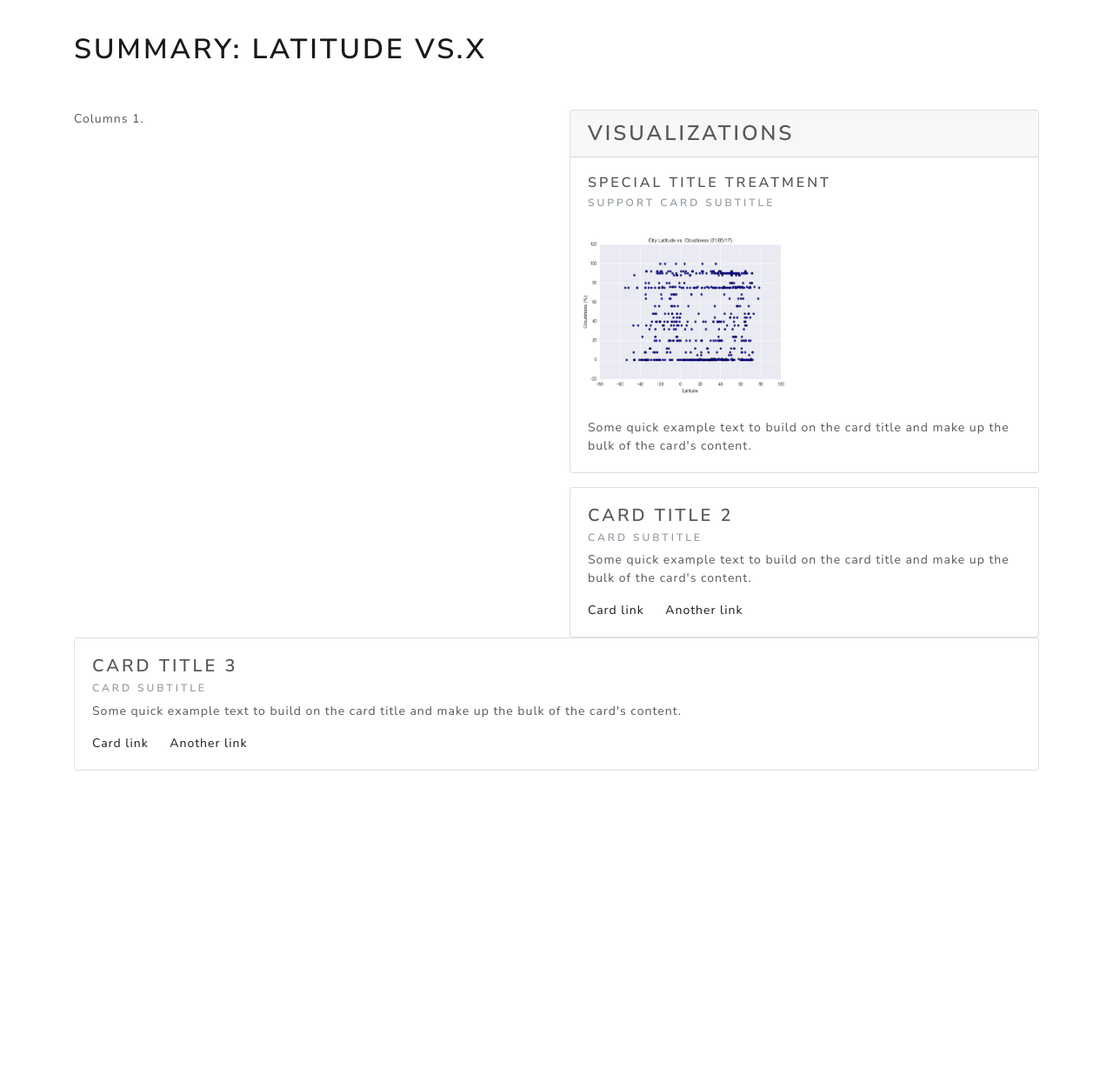
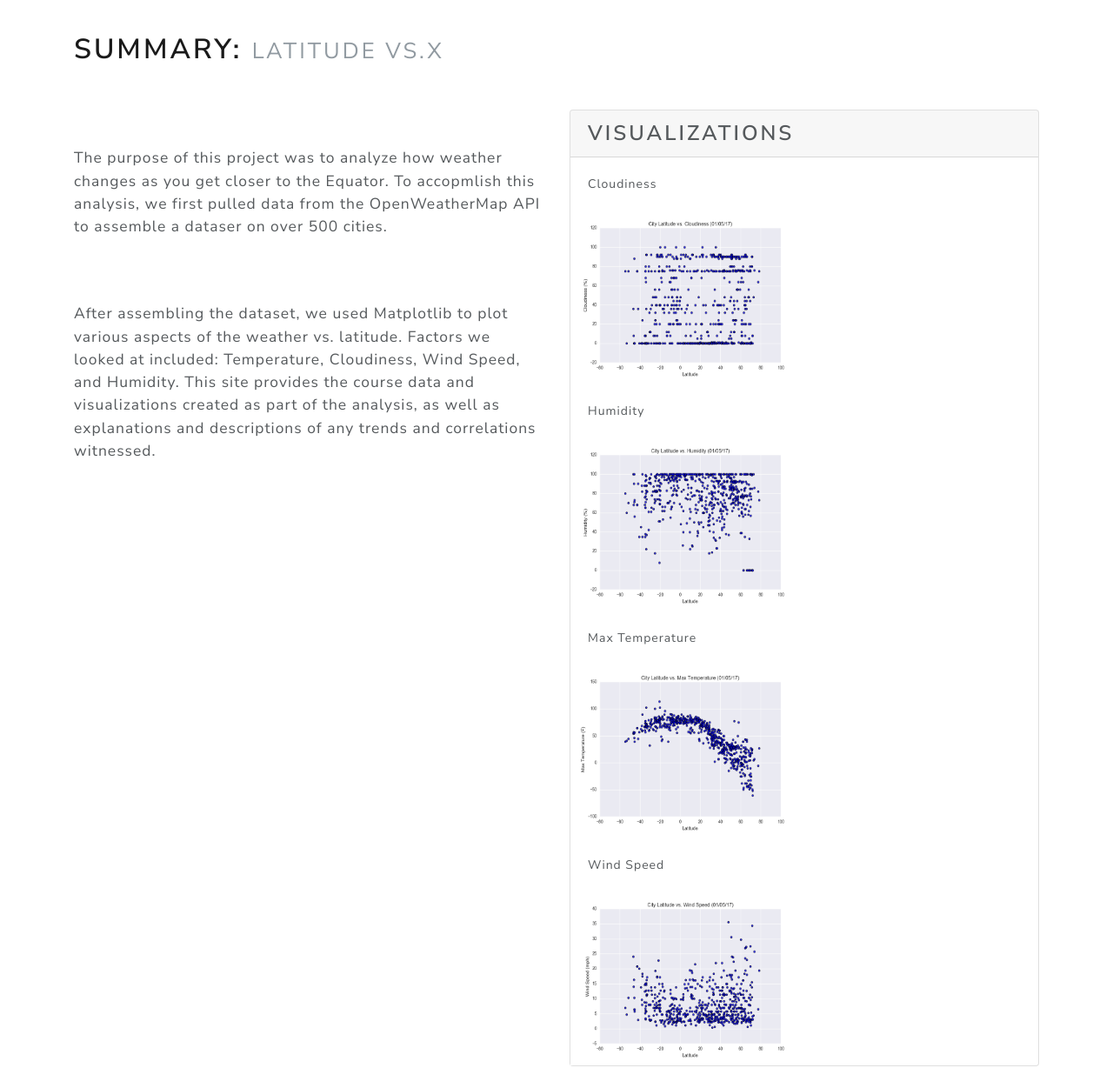
Before and after one commit to stepheng123/Web-Design-Challenge, a plain HTML site: page index.html in a window 1280 px wide. Shown: the part 100-1328 px from the top of the page at 87% size. Before the commit the page ends 986 px from the top, so only its background shows below. Drawn offline with nearby package versions, Linux system fonts and the light colour scheme.

Commit message:
updated files

```diff
--- a/index.html
+++ b/index.html
@@ -8,13 +8,13 @@
   <link rel="stylesheet" href="bootstrap.css">
 </head>
 <body>
-
+<!--NavBar-->
     <nav class="navbar navbar-expand-lg navbar-dark bg-primary">
-      <a class="navbar-brand" href="#">Latitude</a>
+      <a class="navbar-brand" href="index.html">Latitude</a>
       <button class="navbar-toggler" type="button" data-toggle="collapse" data-target="#navbarColor01" aria-controls="navbarColor01" aria-expanded="false" aria-label="Toggle navigation">
         <span class="navbar-toggler-icon"></span>
       </button>
-
+    <!--NavBar collapse-->
       <div class="collapse navbar-collapse" id="navbarColor01">
         <ul class="navbar-nav mr-auto">
           <li class="nav-item active">
@@ -47,13 +47,16 @@
 <!-- Creates the Overall Grid -->
 <div class="container">
 
+
   <!-- First Row -->
   <div class="row">
 
     <!-- First (and only column) -->
     <div class="col-md-12">
       <br><br>
-      <h1>Summary: Latitude vs.X</h1>
+      <h1>Summary:
+        <small class="text-muted">Latitude vs.X</small>
+        </h1>
       <br><br>
     </div>
   </div>
@@ -61,45 +64,43 @@
   <div class="row">
    <!--1 of 2 Columns-->
    <div class="col-md-6">
-     <p>Columns 1.</p>
+    <br><br>
+     <p class="lead">The purpose of this project was to analyze how weather changes as you get closer to the Equator.
+       To accopmlish this analysis, we first pulled data from the OpenWeatherMap API to assemble a dataser on over 500 cities.<p>
+      <br><br>
+      <p class="lead">After assembling the dataset, we used Matplotlib to plot various aspects of the weather vs. latitude. Factors we looked at included:
+        Temperature, Cloudiness, Wind Speed, and Humidity. This site provides the course data and visualizations created as part of the analysis,
+        as well as explanations and descriptions of any trends and correlations witnessed. </p>
    </div>
    <!--2 of 2 Columns-->
    <div class="col-md-6">
     <div class="card mb-3">
       <h3 class="card-header">Visualizations</h3>
       <div class="card-body">
-        <h5 class="card-title">Special title treatment</h5>
-        <h6 class="card-subtitle text-muted">Support card subtitle</h6>
+      <p class="card-text">Cloudiness</p>
       </div>
+      <a target="_blank"  href="Resources/images/cloudiness.png">
       <img style="height: 200px; width: 50%; display: block;" src="Resources/images/cloudiness.png" alt="Cloudiness">
+      </a>
       <div class="card-body">
-        <p class="card-text">Some quick example text to build on the card title and make up the bulk of the card's content.</p>
+      <p class="card-text">Humidity</p>
       </div>
-
+      <a target="_blank"  href="Resources/images/humidity.png">
+      <img style="height: 200px; width: 50%; display: block;" src="Resources/images/humidity.png" alt="Humidity">
+      </a>
+      <div class="card-body">
+      <p class="card-text">Max Temperature</p>
+      </div>
+      <a target="_blank"  href="Resources/images/max_temp.png">
+      <img style="height: 200px; width: 50%; display: block;" src="Resources/images/max_temp.png" alt="Max Temperature">
+      </a>
+      <div class="card-body">
+      <p class="card-text">Wind Speed</p>
+      </div>
+      <a target="_blank"  href="Resources/images/wind.png">
+      <img style="height: 200px; width: 50%; display: block;" src="Resources/images/wind.png" alt="Wind">
+      </a>
     </div>
-    <div class="card">
-      <div class="card-body">
-        <h4 class="card-title">Card title 2</h4>
-        <h6 class="card-subtitle mb-2 text-muted">Card subtitle</h6>
-        <p class="card-text">Some quick example text to build on the card title and make up the bulk of the card's content.</p>
-        <a href="#" class="card-link">Card link</a>
-        <a href="#" class="card-link">Another link</a>
-      </div>
-    </div>
- </div>
-
-</div>
-<div class="card">
-  <div class="card-body">
-    <h4 class="card-title">Card title 3</h4>
-    <h6 class="card-subtitle mb-2 text-muted">Card subtitle</h6>
-    <p class="card-text">Some quick example text to build on the card title and make up the bulk of the card's content.</p>
-    <a href="#" class="card-link">Card link</a>
-    <a href="#" class="card-link">Another link</a>
-  </div>
-</div>
-</div>
-
 
 <script src="https://code.jquery.com/jquery-3.3.1.slim.min.js" integrity="sha384-q8i/X+965DzO0rT7abK41JStQIAqVgRVzpbzo5smXKp4YfRvH+8abtTE1Pi6jizo" crossorigin="anonymous"></script>
 <script src="https://cdnjs.cloudflare.com/ajax/libs/popper.js/1.14.7/umd/popper.min.js" integrity="sha384-UO2eT0CpHqdSJQ6hJty5KVphtPhzWj9WO1clHTMGa3JDZwrnQq4sF86dIHNDz0W1" crossorigin="anonymous"></script>
```
Also changed, not shown: cloud.html (+3 -2 lines), compare.html (+16 -2 lines), data.html (+3 -2 lines), humidity.html (+3 -2 lines), max_temp.html (+2 -2 lines), wind.html (+3 -2 lines).
